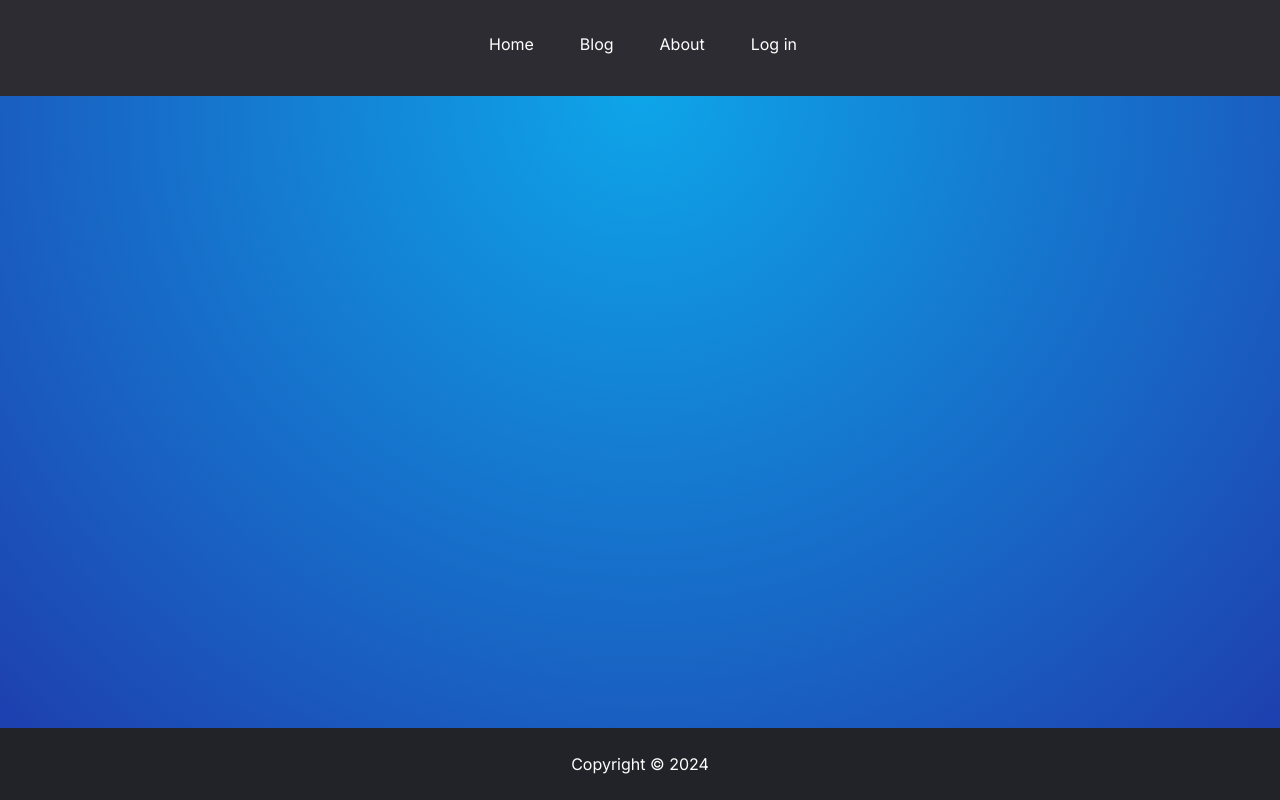
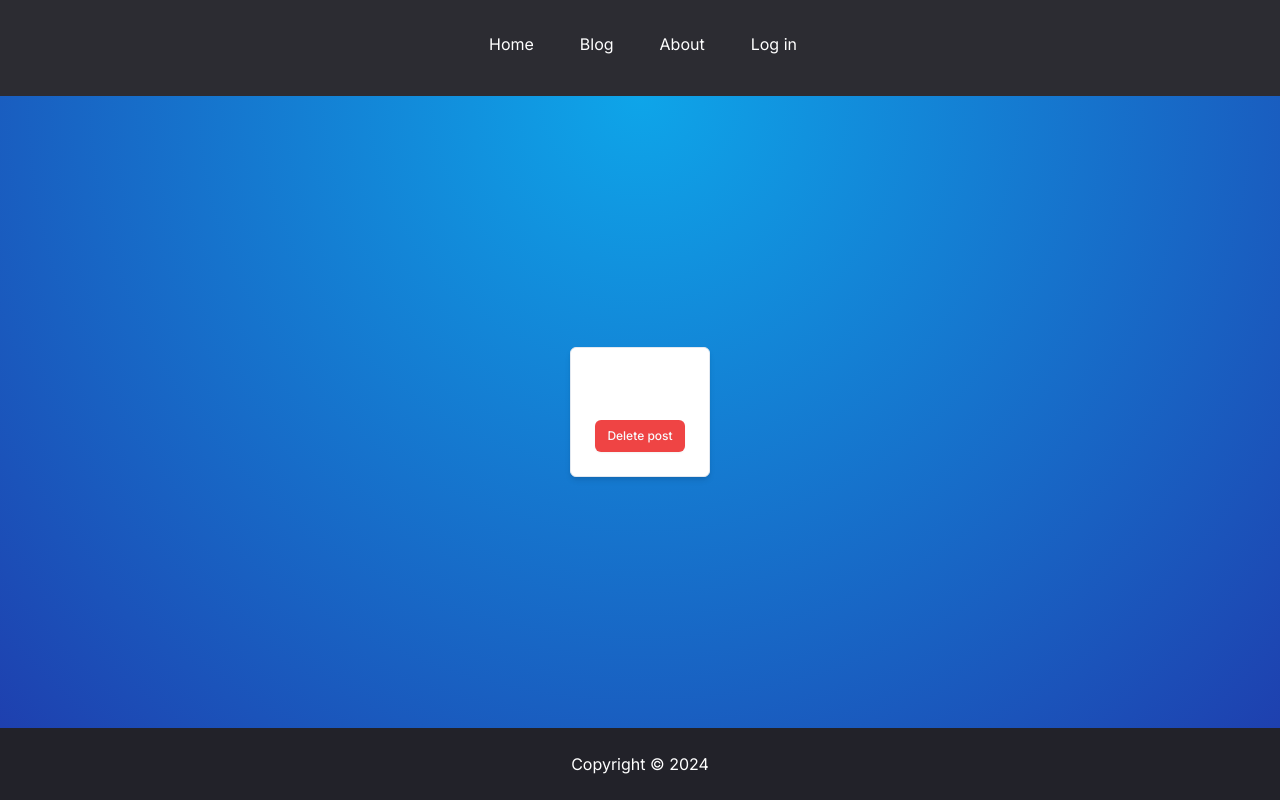
Before and after one commit to Andrey-Golubenko/ideas-space-blog, a Next.js app: page /blog/1 in a window 1280 px wide. Built offline with nearby package versions, Linux system fonts and the light colour scheme; no server answers; the database is empty.

Commit message:
Fix: fix titleFormatting function

```diff
--- a/app/(main)/blog/[slug]/page.tsx
+++ b/app/(main)/blog/[slug]/page.tsx
@@ -1,6 +1,7 @@
 import { Metadata } from 'next'
+
+import SinglePostCard from '~/components/posts/SinglePostCard'
 import { getSinglePost } from '~/services/posts'
-import { toUpperCaseFirstChar } from '~/utils/helpers/helpers'
 
 interface ISinglePostProps {
   params: {
@@ -21,32 +22,7 @@ export async function generateMetadata({
 const SinglePostPage = async ({ params: { slug } }: ISinglePostProps) => {
   const singlePost = await getSinglePost(slug)
 
-  const singlePostTitle: string | undefined = toUpperCaseFirstChar(
-    singlePost?.title
-  )
-
-  return (
-    <div className="page-heading flex flex-col items-center justify-center">
-      {singlePost && (
-        <>
-          <h1 className="page-heading text-justify">
-            <span className="float-start">
-              <span className="mr-1 underline">Title</span>
-              <span className="mr-3">:</span>
-            </span>
-            {singlePostTitle}
-          </h1>
-          <div className="py-4 text-justify text-lg font-normal">
-            <span className="float-start">
-              <span className="mr-1 underline">Content</span>
-              <span className="mr-3">:</span>
-            </span>
-            {singlePost?.content}
-          </div>
-        </>
-      )}
-    </div>
-  )
+  return <SinglePostCard post={singlePost} />
 }
 
 export default SinglePostPage
--- a/components/posts/PostCard.tsx
+++ b/components/posts/PostCard.tsx
@@ -1,7 +1,6 @@
 'use client'
 
 import { type Post } from '@prisma/client'
-import { Poppins } from 'next/font/google'
 import Link from 'next/link'
 
 import {
@@ -13,28 +12,32 @@ import {
 import { Button } from '~/components/ui/button'
 import { cn } from '~/libs/utils'
 import { PATHS } from '~/utils/constants/constants'
-import { toUpperCaseFirstChar } from '~/utils/helpers/helpers'
+import { fontPoppins } from '~/utils/constants/fonts'
+import {
+  titleFormatting,
+  toUpperCaseFirstChar
+} from '~/utils/helpers/helpers'
 
 interface IpostCardProps {
   post: Post
 }
 
-const font = Poppins({
-  subsets: ['latin'],
-  weight: ['300', '400', '500', '600', '700']
-})
-
 const PostCard = ({ post }: IpostCardProps) => {
-  const postTitle = toUpperCaseFirstChar(post?.title)
+  const postTitle = titleFormatting(post?.title)
 
   const postContent = `${toUpperCaseFirstChar(post?.content.slice(0, 120))}...`
 
   return (
-    <Card className="flex flex-col rounded-md shadow-md">
+    <Card className="flex min-h-[290px] flex-col rounded-md shadow-md">
       <CardHeader className="pb-2">
         <div className="flex w-full items-center justify-start">
           <Link href={`${PATHS.blog}/${post?.id}`}>
-            <h2 className={cn('text-2xl font-semibold', font.className)}>
+            <h2
+              className={cn(
+                'text-2xl font-semibold',
+                fontPoppins.className
+              )}
+            >
               {postTitle}
             </h2>
           </Link>
--- a/components/posts/PostsCardsSkeleton.tsx
+++ b/components/posts/PostsCardsSkeleton.tsx
@@ -2,7 +2,6 @@
 
 import { type Post } from '@prisma/client'
 import Link from 'next/link'
-import { Poppins } from 'next/font/google'
 
 import {
   Card,
@@ -14,6 +13,7 @@ import { Skeleton } from '~/components/ui/skeleton'
 import { Button } from '~/components/ui/button'
 import { cn } from '~/libs/utils'
 import { PATHS } from '~/utils/constants/constants'
+import { fontPoppins } from '~/utils/constants/fonts'
 import {
   titleFormatting,
   toUpperCaseFirstChar
@@ -24,11 +24,6 @@ interface IPostsCardsSkeletonProps {
   isLoading: boolean
 }
 
-const font = Poppins({
-  subsets: ['latin'],
-  weight: ['300', '400', '500', '600', '700']
-})
-
 const PostsCardsSkeleton = ({
   post,
   isLoading
@@ -38,12 +33,17 @@ const PostsCardsSkeleton = ({
   const postContent = `${toUpperCaseFirstChar(post?.content.slice(0, 120))}...`
 
   return (
-    <Card className="flex min-h-64 flex-col rounded-md shadow-md">
+    <Card className="flex min-h-[290px] flex-col rounded-md shadow-md">
       {hasContent ? (
         <CardHeader className="pb-2">
           <div className="flex w-full items-center justify-start">
             <Link href={`${PATHS.blog}/${post?.id}`}>
-              <h2 className={cn('text-2xl font-semibold', font.className)}>
+              <h2
+                className={cn(
+                  'text-2xl font-semibold',
+                  fontPoppins.className
+                )}
+              >
                 {postTitle}
               </h2>
             </Link>
--- /dev/null
+++ b/components/posts/SinglePostCard.tsx
@@ -0,0 +1,35 @@
+import { Post } from '@prisma/client'
+
+import {
+  Card,
+  CardHeader,
+  CardContent,
+  CardFooter
+} from '~/components/ui/card'
+import { Button } from '~/components/ui/button'
+import { titleFormatting } from '~/utils/helpers/helpers'
+
+interface ISinglePostCardProps {
+  post: Post | null
+}
+
+const SinglePostCard = ({ post }: ISinglePostCardProps) => {
+  const singlePostTitle: string | '' = titleFormatting(post?.title)
+
+  return (
+    <Card className="flex flex-col items-center justify-between rounded-md shadow-md">
+      <CardHeader>{singlePostTitle}</CardHeader>
+      <CardContent>{post?.content}</CardContent>
+      <CardFooter>
+        <Button
+          variant="destructive"
+          size="sm"
+        >
+          Delete post
+        </Button>
+      </CardFooter>
+    </Card>
+  )
+}
+
+export default SinglePostCard
--- /dev/null
+++ b/utils/constants/fonts.ts
@@ -0,0 +1,6 @@
+import { Poppins } from 'next/font/google'
+
+export const fontPoppins = Poppins({
+  subsets: ['latin'],
+  weight: ['300', '400', '500', '600', '700']
+})
--- a/utils/helpers/helpers.ts
+++ b/utils/helpers/helpers.ts
@@ -45,9 +45,7 @@ export const emptyStringToUndefined = (
   return preparedValues
 }
 
-export const toUpperCaseFirstChar = (
-  string?: string
-): string | undefined => {
+export const toUpperCaseFirstChar = (string?: string): string | '' => {
   if (string) {
     const processedString = string
       .charAt(0)
@@ -57,19 +55,20 @@ export const toUpperCaseFirstChar = (
     return processedString
   }
 
-  return undefined
+  return ''
 }
 
-export const titleFormatting = (string?: string): string | undefined => {
+export const titleFormatting = (string?: string): string | '' => {
   if (string) {
-    const processedString = string
-      .toLowerCase()
+    const lowerCaseString = string.toLowerCase()
+
+    const processedString = lowerCaseString
       .charAt(0)
       .toUpperCase()
-      .concat(string.slice(1))
+      .concat(lowerCaseString.slice(1))
 
     return processedString
   }
 
-  return undefined
+  return ''
 }
```
